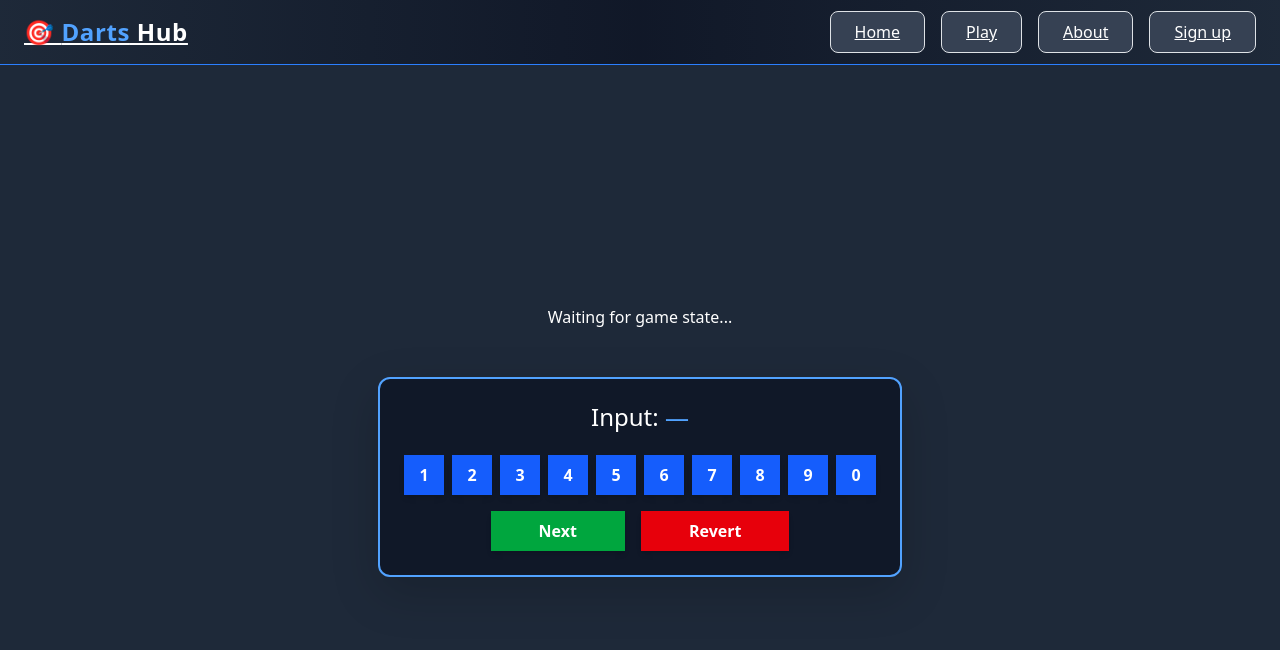
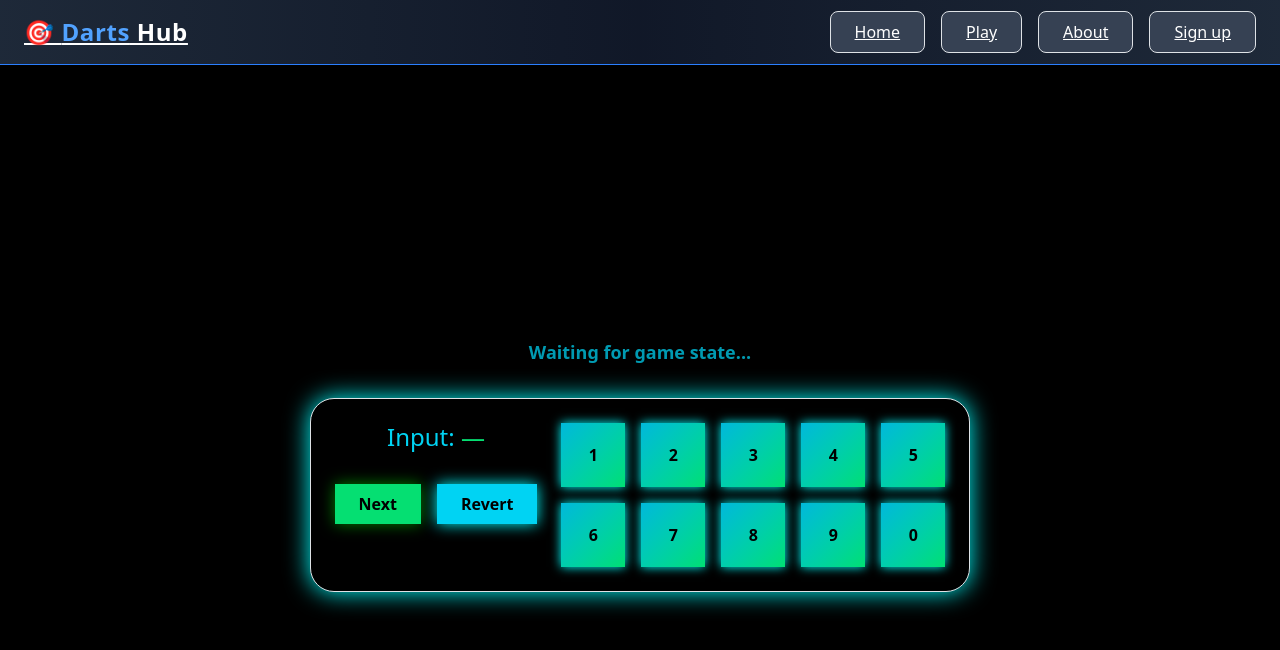
Before and after one commit to majkusi/DartReact, a React (Vite) app: page /game in a window 1280 px wide. Shown: the top 650 px of the page. Built offline with nearby package versions, Linux system fonts and the light colour scheme; a small style sheet from the web is missing.

Commit message:
Changed styling only

```diff
--- a/src/Components/GameView/PlayerCard.tsx
+++ b/src/Components/GameView/PlayerCard.tsx
@@ -46,7 +46,6 @@ const PlayerCard: React.FC<PlayerCardProps> = ({
   useEffect(() => {
     onGameFinishedRef.current = onGameFinished;
   }, [onGameFinished]);
-
   useEffect(() => {
     onSelectPlayerRef.current = onSelectPlayer;
   }, [onSelectPlayer]);
@@ -70,15 +69,8 @@ const PlayerCard: React.FC<PlayerCardProps> = ({
 
     const handleGameStateUpdated = (state: ServerGameState) => {
       setGameState(state);
-
-      if (state.finished) {
-        if (typeof onGameFinishedRef.current === "function") {
-          onGameFinishedRef.current(true, state.winnerUsername);
-        } else {
-          console.warn("onGameFinished is not provided or not a function");
-        }
-      }
-
+      if (state.finished)
+        onGameFinishedRef.current?.(true, state.winnerUsername);
       if (
         state.currentPlayer &&
         state.currentPlayer !== selectedPlayerUsername
@@ -89,12 +81,11 @@ const PlayerCard: React.FC<PlayerCardProps> = ({
     };
 
     connection.on("GameStateUpdated", handleGameStateUpdated);
-
     connection.onreconnected(async () => {
       try {
         await connection.invoke("JoinGame", Number(gameId));
       } catch (err) {
-        console.error("Failed to re-join after reconnect:", err);
+        console.error(err);
       }
     });
 
@@ -118,47 +109,55 @@ const PlayerCard: React.FC<PlayerCardProps> = ({
     };
   }, [gameId, selectedPlayerUsername]);
 
-  const currentPlayer = useMemo(() => {
-    return selectedPlayerUsername ?? gameState?.currentPlayer ?? null;
-  }, [selectedPlayerUsername, gameState]);
+  const currentPlayer = useMemo(
+    () => selectedPlayerUsername ?? gameState?.currentPlayer ?? null,
+    [selectedPlayerUsername, gameState]
+  );
 
   if (!gameState)
-    return <div className="text-white">Waiting for game state...</div>;
+    return (
+      <div className="text-cyan-400 text-lg font-semibold animate-pulse">
+        Waiting for game state...
+      </div>
+    );
 
   return (
-    <div className="flex gap-6 justify-center w-full">
+    <div className="flex flex-wrap gap-8 justify-center w-full">
       {gameState.teams.map((team) => (
         <div
           key={team.id}
-          className="p-4 bg-gray-900 border border-gray-700 rounded-2xl shadow-lg"
+          className="p-6 bg-black border border-cyan-600 rounded-3xl shadow-[0_0_20px_cyan] w-96"
         >
-          <h2 className="text-center text-xl font-bold mb-4 text-white">
+          <h2 className="text-center text-2xl font-bold mb-6 text-cyan-400 tracking-wide">
             Team {team.teamNumber}
           </h2>
-          <div
-            className={`flex ${
-              team.players.length > 1 ? "flex-row" : "flex-col"
-            } gap-4`}
-          >
+          <div className={`flex flex-row gap-2 justify-center`}>
             {team.players.map((player) => (
               <div
-                key={player.id}
-                onClick={() =>
-                  onSelectPlayerRef.current?.(player.playerUsername)
-                }
-                className={`cursor-pointer flex flex-col items-center text-center rounded-2xl p-4 m-3 w-48
-                ${
-                  player.playerUsername === currentPlayer
-                    ? "bg-blue-700 border-blue-400 scale-105"
-                    : "bg-gray-800 border-gray-600"
-                } border-2 shadow-lg
-                `}
+                className={`cursor-default flex flex-col items-center justify-center text-center rounded-2xl p-4 w-36 transition-transform duration-300
+                      ${
+                        player.playerUsername === currentPlayer
+                          ? "bg-gradient-to-br from-cyan-500 to-green-400 border-green-400 scale-105 shadow-[0_0_15px_cyan,0_0_25px_green]"
+                          : "bg-gray-900 border-cyan-600"
+                      } border-2`}
               >
-                <h1 className="text-lg text-white font-bold">
+                <h1
+                  className={`text-sm md:text-base font-semibold ${
+                    player.playerUsername === currentPlayer
+                      ? "text-cyan-400"
+                      : "text-white" // inactive players name white
+                  }`}
+                >
                   {player.playerUsername}{" "}
                   {player.playerUsername === currentPlayer ? "🟢" : "🔴"}
                 </h1>
-                <h2 className="text-3xl font-extrabold mt-3 text-white">
+                <h2
+                  className={`text-2xl md:text-3xl font-extrabold mt-2 ${
+                    player.playerUsername === currentPlayer
+                      ? "text-green-400" // active score green
+                      : "text-white" // inactive score white
+                  }`}
+                >
                   {player.individualScore}
                 </h2>
               </div>
--- a/src/Components/GameView/ScoreBoard.tsx
+++ b/src/Components/GameView/ScoreBoard.tsx
@@ -2,9 +2,7 @@ import { useState } from "react";
 
 interface ScoreBoardProps {
   selectedPlayerUsername?: string;
-  onSelectPlayer?: (username: string) => void;
 }
-
 interface CreateRoundRequest {
   gameId: number;
   roundNumber: number;
@@ -17,87 +15,79 @@ const ScoreBoard: React.FC<ScoreBoardProps> = ({ selectedPlayerUsername }) => {
 
   const handleButtonClick = (value: string) => {
     const newValue = parseInt(input + value, 10);
-    if (newValue <= 180) {
-      setInput(input + value);
-    }
+    if (newValue <= 180) setInput(input + value);
   };
 
   const handleRevert = () => setInput("");
-
   const handleNext = async () => {
     if (!selectedPlayerUsername) {
       alert("Please select a player first");
       return;
     }
-
     const points = parseInt(input, 10);
     if (!points || points <= 0) {
       alert("Enter a valid point value");
       return;
     }
-
     const gameId = localStorage.getItem("GameId") || "";
-
     try {
       const payload: CreateRoundRequest = {
-        gameId: parseInt(gameId || "0", 10),
+        gameId: parseInt(gameId || "0"),
         roundNumber: 0,
-        points: points,
+        points,
         playerUsername: selectedPlayerUsername,
       };
-
       const res = await fetch("https://localhost:5001/api/Round", {
         method: "POST",
         headers: { "Content-Type": "application/json" },
         body: JSON.stringify(payload),
       });
-
       if (!res.ok) {
         const text = await res.text();
-        console.error("CreateRound failed:", res.status, text);
-        throw new Error("Failed to create round on server");
+        console.error(res.status, text);
+        throw new Error("Failed");
       }
-
       setInput("");
     } catch (e) {
       console.error(e);
-      alert("Failed to create round. Check console for details.");
+      alert("Failed to create round");
     }
   };
 
   return (
-    <div className="flex flex-col items-center justify-center text-white space-y-4 p-6 bg-gray-900 rounded-xl shadow-lg border-blue-400 border-2 m-5">
-      <div>
+    <div className="flex flex-row items-start justify-center text-cyan-400 p-6 bg-black rounded-3xl shadow-[0_0_25px_cyan] border border-green-400 gap-6 w-max">
+      {/* Input + Actions */}
+      <div className="flex flex-col items-center gap-4">
         <h4 className="text-lg font-semibold">
-          Input: <span className="text-blue-400">{input || "—"}</span>
+          Input: <span className="text-green-400">{input || "—"}</span>
         </h4>
+        <div className="flex gap-3">
+          <button
+            onClick={handleNext}
+            className="px-6 py-2 bg-green-400 hover:bg-cyan-400 text-black rounded-xl shadow-[0_0_15px_green] font-semibold transition transform hover:scale-105"
+          >
+            Next
+          </button>
+          <button
+            onClick={handleRevert}
+            className="px-6 py-2 bg-cyan-400 hover:bg-green-400 text-black rounded-xl shadow-[0_0_15px_cyan] font-semibold transition transform hover:scale-105"
+          >
+            Revert
+          </button>
+        </div>
       </div>
 
-      <div className="flex flex-wrap justify-center gap-2">
-        {[1, 2, 3, 4, 5, 6, 7, 8, 9, 0].map((number) => (
+      {/* Number Pad */}
+      <div className="grid grid-cols-5 gap-3">
+        {[1, 2, 3, 4, 5, 6, 7, 8, 9, 0].map((n) => (
           <button
-            key={number}
-            onClick={() => handleButtonClick(number.toString())}
-            className="w-10 h-10 bg-blue-600 hover:bg-blue-700 text-white font-bold rounded-md shadow-md transition"
+            key={n}
+            onClick={() => handleButtonClick(n.toString())}
+            className="w-16 h-16 bg-gradient-to-br from-cyan-500 to-green-400 hover:from-green-400 hover:to-cyan-500 text-black font-bold rounded-xl shadow-[0_0_10px_cyan] transition-transform transform hover:scale-110"
           >
-            {number}
+            {n}
           </button>
         ))}
-      </div>
-
-      <div className="flex gap-3">
-        <button
-          onClick={handleNext}
-          className="px-5 py-2 bg-green-600 hover:bg-green-700 text-white rounded-md shadow-md font-semibold transition"
-        >
-          Next
-        </button>
-        <button
-          onClick={handleRevert}
-          className="px-5 py-2 bg-red-600 hover:bg-red-700 text-white rounded-md shadow-md font-semibold transition"
-        >
-          Revert
-        </button>
       </div>
     </div>
   );
--- a/src/pages/GameViewPage.tsx
+++ b/src/pages/GameViewPage.tsx
@@ -4,9 +4,8 @@ import PlayerCard from "../components/GameView/PlayerCard";
 import ScoreBoard from "../components/GameView/ScoreBoard";
 
 const GameViewPage = () => {
-  const [selectedPlayerUsername, setSelectedPlayerUsername] = useState<
-    string | undefined
-  >(undefined);
+  const [selectedPlayerUsername, setSelectedPlayerUsername] =
+    useState<string>();
   const [showPopup, setShowPopup] = useState(false);
   const [winnerUsername, setWinnerUsername] = useState<string | null>(null);
 
@@ -25,16 +24,13 @@ const GameViewPage = () => {
         onClose={() => setShowPopup(false)}
         redirectTo="/"
       />
-      <div className="flex flex-col justify-center items-center bg-gray-800 h-svh">
+      <div className="flex flex-col justify-center items-center bg-black min-h-screen p-6 gap-8">
         <PlayerCard
           selectedPlayerUsername={selectedPlayerUsername}
           onSelectPlayer={setSelectedPlayerUsername}
           onGameFinished={handleGameStateUpdate}
         />
-        <ScoreBoard
-          selectedPlayerUsername={selectedPlayerUsername}
-          onSelectPlayer={setSelectedPlayerUsername}
-        />
+        <ScoreBoard selectedPlayerUsername={selectedPlayerUsername} />
       </div>
     </>
   );
```
